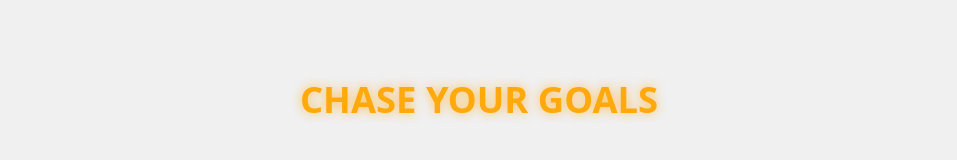
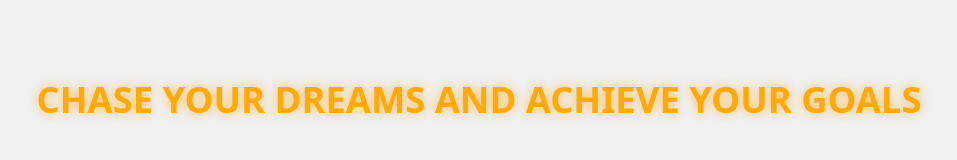
Before and after one commit to ijobaolachasewealth/Ola_Hub, a plain HTML site: page index.html in a window 1280 px wide. Shown: the whole page, without its empty margins (161-1118 px from the left). Drawn offline with nearby package versions, Linux system fonts and the light colour scheme.

Commit message:
Update index.html

```diff
--- a/index.html
+++ b/index.html
@@ -15,7 +15,7 @@
 </head>
 <body class="bg-[#f0f0f0]">
   <h1 class="text-4xl font-bold text-center mt-20 animated-chase text-[#FFA500]">
-    CHASE YOUR GOALS
+    CHASE YOUR DREAMS AND ACHIEVE YOUR GOALS
   </h1>
 </body>
 </html>
```
